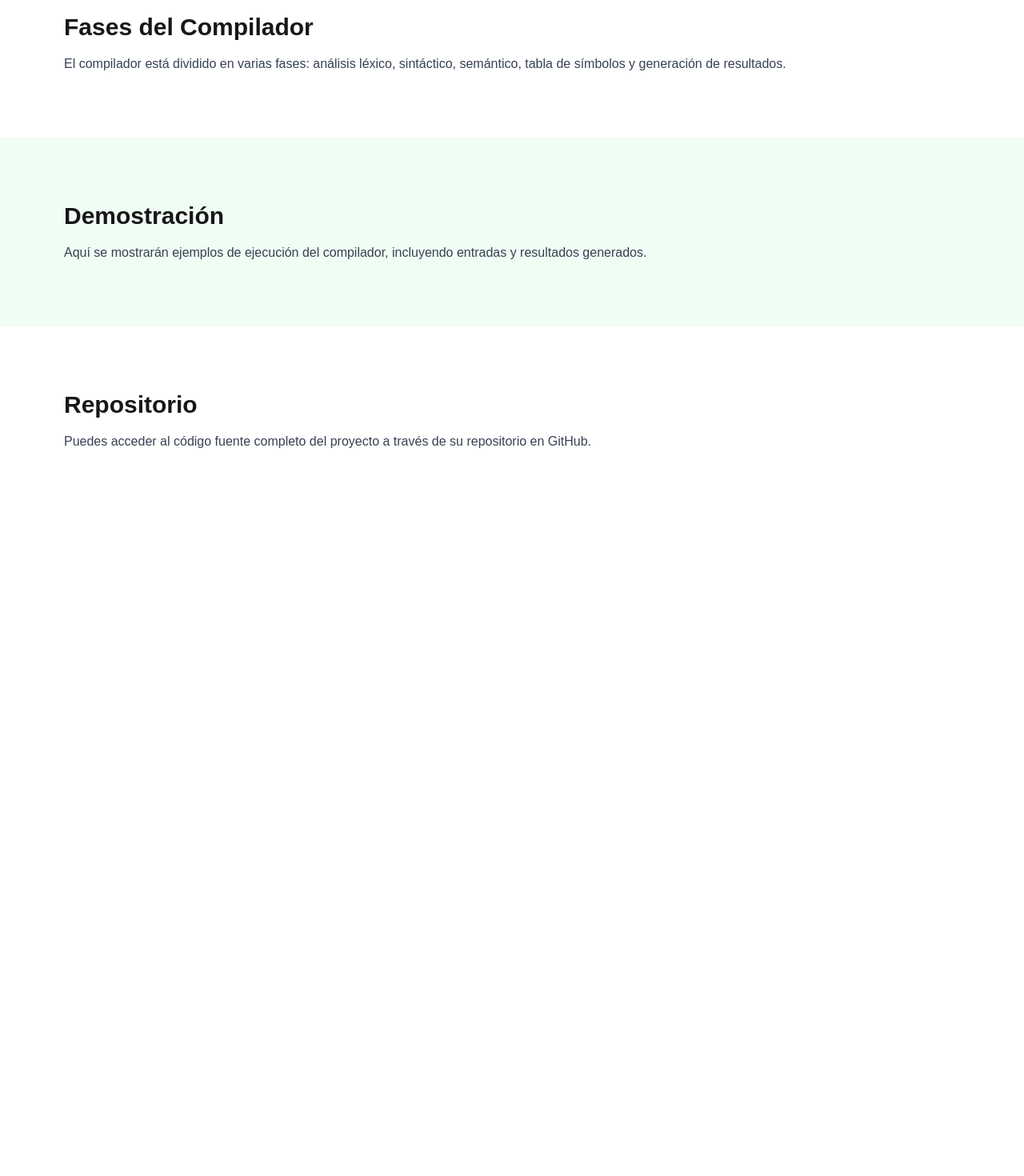
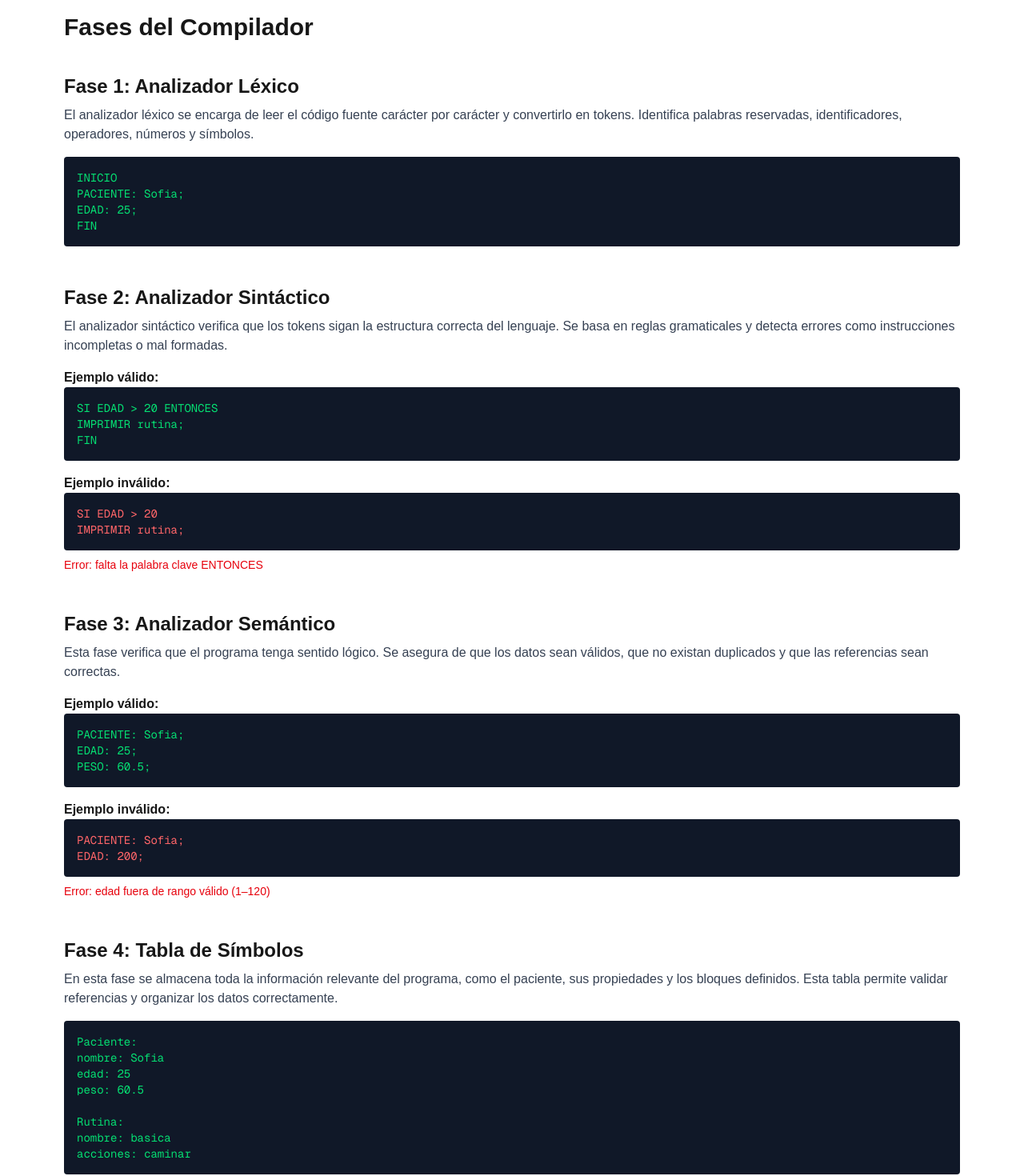
Before and after one commit to Ruben-online/Compilador-Web, a Next.js app: page / in a window 1280 px wide. Shown: the part 1360-2830 px from the top of the page at 80% size. Before the commit the page ends 2004 px from the top, so only its background shows below. Built offline with nearby package versions, Linux system fonts and the light colour scheme.

Commit message:
feat: completar fases del compilador con ejemplos y validaciones

```diff
--- a/src/sections/phases.js
+++ b/src/sections/phases.js
@@ -1,11 +1,127 @@
 export default function Phases() {
   return (
     <section id="fases" className="p-20">
-      <h2 className="text-3xl font-bold">Fases del Compilador</h2>
-      <p className="mt-4 text-gray-700">
-        El compilador está dividido en varias fases: análisis léxico, sintáctico,
-        semántico, tabla de símbolos y generación de resultados.
-      </p>
+      <h2 className="text-3xl font-bold mb-10">
+        Fases del Compilador
+      </h2>
+
+      {/* FASE 1 */}
+      <div className="mb-12">
+        <h3 className="text-2xl font-semibold mb-2">
+          Fase 1: Analizador Léxico
+        </h3>
+        <p className="text-gray-700 mb-4">
+          El analizador léxico se encarga de leer el código fuente carácter por carácter
+          y convertirlo en tokens. Identifica palabras reservadas, identificadores,
+          operadores, números y símbolos.
+        </p>
+
+        <pre className="bg-gray-900 text-green-400 p-4 rounded text-sm overflow-x-auto">
+{`INICIO
+PACIENTE: Sofia;
+EDAD: 25;
+FIN`}
+        </pre>
+      </div>
+
+      {/* FASE 2 */}
+      <div className="mb-12">
+        <h3 className="text-2xl font-semibold mb-2">
+          Fase 2: Analizador Sintáctico
+        </h3>
+        <p className="text-gray-700 mb-4">
+          El analizador sintáctico verifica que los tokens sigan la estructura
+          correcta del lenguaje. Se basa en reglas gramaticales y detecta errores
+          como instrucciones incompletas o mal formadas.
+        </p>
+
+        <h4 className="font-semibold">Ejemplo válido:</h4>
+        <pre className="bg-gray-900 text-green-400 p-4 rounded text-sm mb-4 overflow-x-auto">
+{`SI EDAD > 20 ENTONCES
+IMPRIMIR rutina;
+FIN`}
+        </pre>
+
+        <h4 className="font-semibold">Ejemplo inválido:</h4>
+        <pre className="bg-gray-900 text-red-400 p-4 rounded text-sm overflow-x-auto">
+{`SI EDAD > 20
+IMPRIMIR rutina;`}
+        </pre>
+        <p className="text-red-600 text-sm mt-2">
+          Error: falta la palabra clave ENTONCES
+        </p>
+      </div>
+
+      {/* FASE 3 */}
+      <div className="mb-12">
+        <h3 className="text-2xl font-semibold mb-2">
+          Fase 3: Analizador Semántico
+        </h3>
+        <p className="text-gray-700 mb-4">
+          Esta fase verifica que el programa tenga sentido lógico. Se asegura de que los
+          datos sean válidos, que no existan duplicados y que las referencias sean correctas.
+        </p>
+
+        <h4 className="font-semibold">Ejemplo válido:</h4>
+        <pre className="bg-gray-900 text-green-400 p-4 rounded text-sm mb-4 overflow-x-auto">
+{`PACIENTE: Sofia;
+EDAD: 25;
+PESO: 60.5;`}
+        </pre>
+
+        <h4 className="font-semibold">Ejemplo inválido:</h4>
+        <pre className="bg-gray-900 text-red-400 p-4 rounded text-sm overflow-x-auto">
+{`PACIENTE: Sofia;
+EDAD: 200;`}
+        </pre>
+        <p className="text-red-600 text-sm mt-2">
+          Error: edad fuera de rango válido (1–120)
+        </p>
+      </div>
+
+      {/* FASE 4 */}
+      <div className="mb-12">
+        <h3 className="text-2xl font-semibold mb-2">
+          Fase 4: Tabla de Símbolos
+        </h3>
+        <p className="text-gray-700 mb-4">
+          En esta fase se almacena toda la información relevante del programa,
+          como el paciente, sus propiedades y los bloques definidos. Esta tabla
+          permite validar referencias y organizar los datos correctamente.
+        </p>
+
+        <pre className="bg-gray-900 text-green-400 p-4 rounded text-sm overflow-x-auto">
+{`Paciente:
+nombre: Sofia
+edad: 25
+peso: 60.5
+
+Rutina:
+nombre: basica
+acciones: caminar`}
+        </pre>
+      </div>
+
+      {/* FASE 5 */}
+      <div>
+        <h3 className="text-2xl font-semibold mb-2">
+          Fase 5: Generación de Resultado
+        </h3>
+        <p className="text-gray-700 mb-4">
+          El compilador genera un resultado final en forma de un plan clínico
+          estructurado utilizando inteligencia artificial, basado en los datos
+          previamente validados.
+        </p>
+
+        <pre className="bg-gray-900 text-green-400 p-4 rounded text-sm overflow-x-auto">
+{`{
+  "rutina": "caminar 10 repeticiones",
+  "dieta": "plan balanceado",
+  "observaciones": "evitar impacto lumbar"
+}`}
+        </pre>
+      </div>
+
     </section>
   );
 }
```
